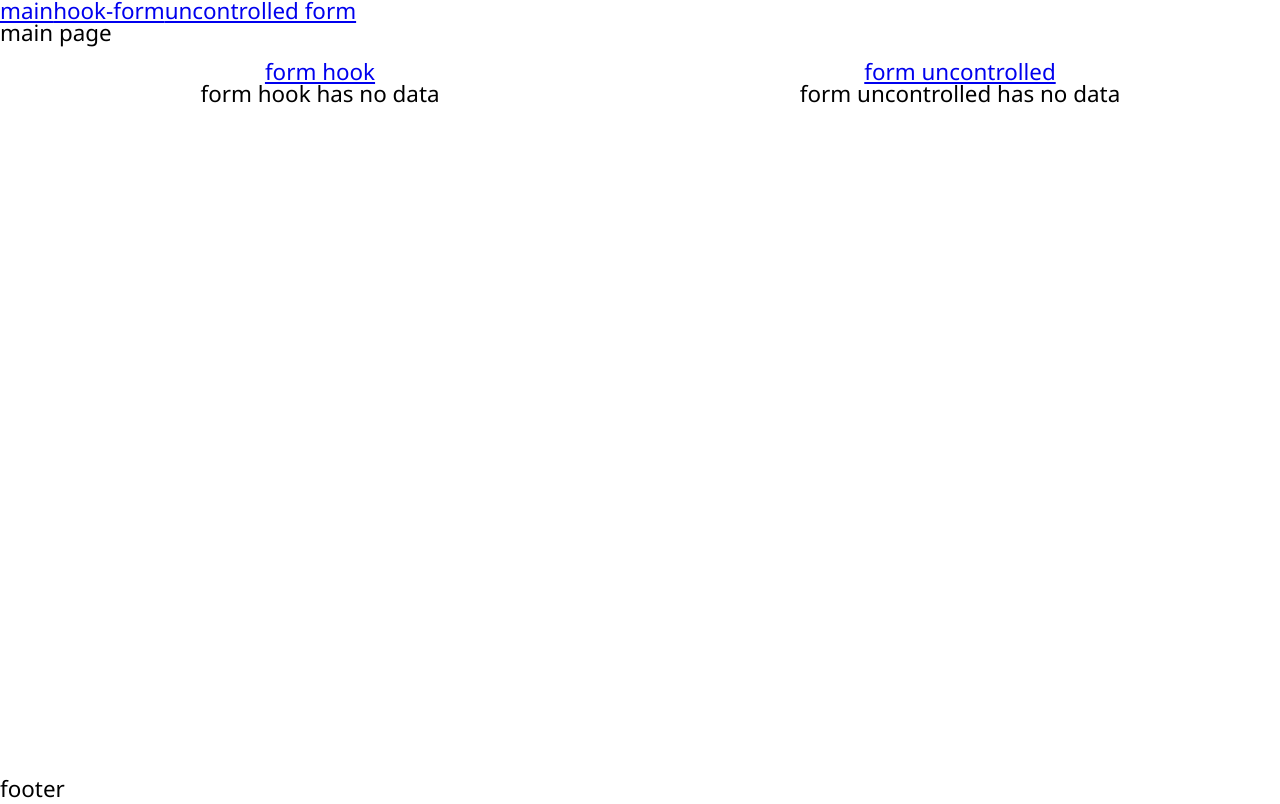
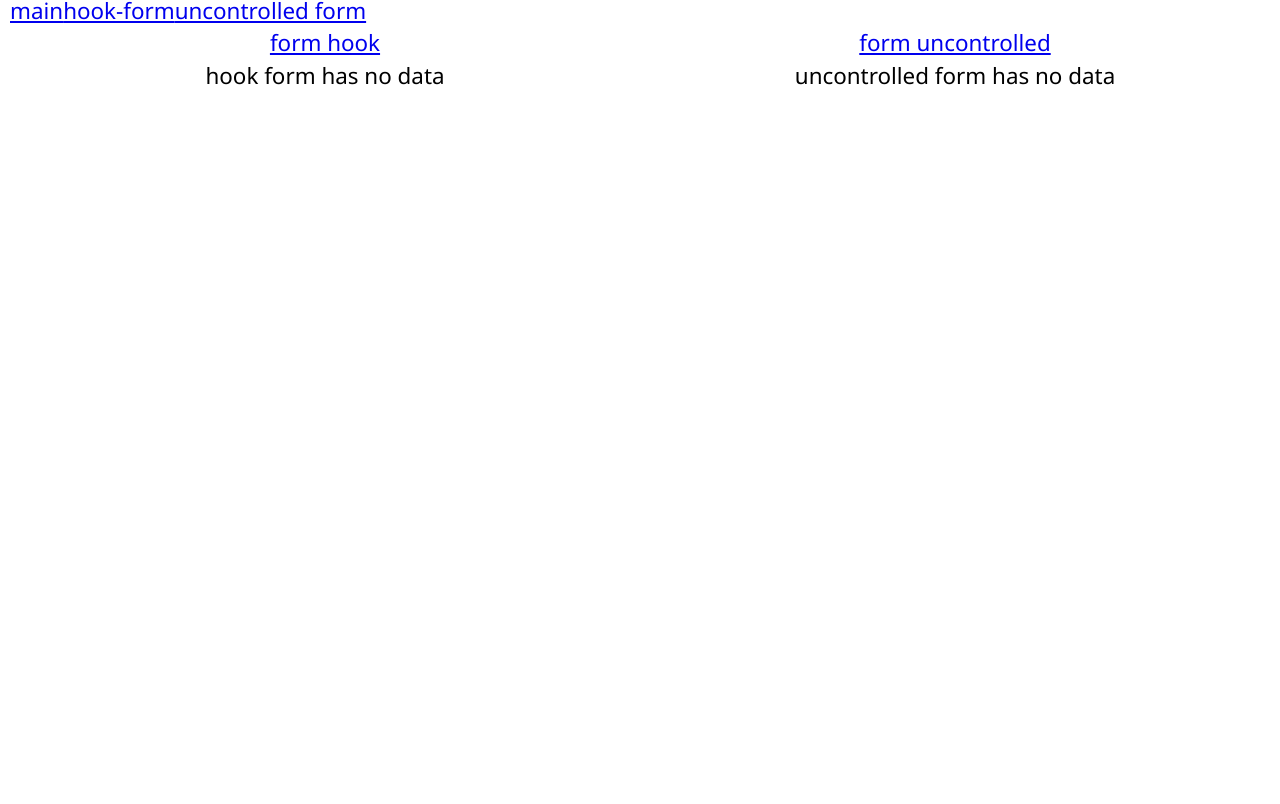
Before and after one commit to seenpie/react2024q3, a React (Vite) app: page / in a window 1280 px wide. Built offline with nearby package versions, Linux system fonts and the light colour scheme.

Commit message:
feat: add new application styles for body and MainPage

```diff
--- a/src/index.css
+++ b/src/index.css
@@ -2,10 +2,16 @@
 @import "@/assets/styles/reset.css";
 @import "@/assets/styles/vars.css";
 
+body {
+  height: 100vh;
+}
+
 #root {
   display: flex;
   flex-direction: column;
+  gap: 10px;
   font-size: 1.4rem;
-  height: 100vh;
   font-family: "Segoe UI", sans-serif;
+  padding: 10px;
+  padding-top: 0;
 }
--- a/src/layouts/MainLayout/MainLayout.tsx
+++ b/src/layouts/MainLayout/MainLayout.tsx
@@ -9,7 +9,6 @@ export const MainLayout = () => {
       <main className="page">
         <Outlet />
       </main>
-      <footer>footer</footer>
     </>
   );
 };
--- a/src/pages/MainPage/MainPage.module.css
+++ b/src/pages/MainPage/MainPage.module.css
@@ -14,5 +14,8 @@
   > section {
     flex: 1;
     text-align: center;
+    display: flex;
+    flex-direction: column;
+    gap: 10px;
   }
 }
--- a/src/pages/MainPage/MainPage.tsx
+++ b/src/pages/MainPage/MainPage.tsx
@@ -3,7 +3,7 @@ import { RootState } from "@/store";
 import { CardList } from "@/components/CardList/CardList";
 import classes from "./MainPage.module.css";
 import { Link } from "react-router-dom";
-import { AppRoutes } from "@/models";
+import { AppRoutes, FormType } from "@/models";
 
 export const MainPage = () => {
   const form = useSelector((state: RootState) => state.form);
@@ -11,15 +11,17 @@ export const MainPage = () => {
 
   return (
     <div className={classes.wrapper}>
-      <h1>main page</h1>
       <div className={classes.content}>
         <section>
           <Link to={AppRoutes.FORM_HOOK_ROUTE}>form hook</Link>
-          <CardList cards={formHook} label="form hook" />
+          <CardList cards={formHook} label={FormType.HOOK_FORM} />
         </section>
         <section>
           <Link to={AppRoutes.FORM_UNCONTROLLED_ROUTE}>form uncontrolled</Link>
-          <CardList cards={formUncontrolled} label="form uncontrolled" />
+          <CardList
+            cards={formUncontrolled}
+            label={FormType.UNCONTROLLED_FORM}
+          />
         </section>
       </div>
     </div>
```
